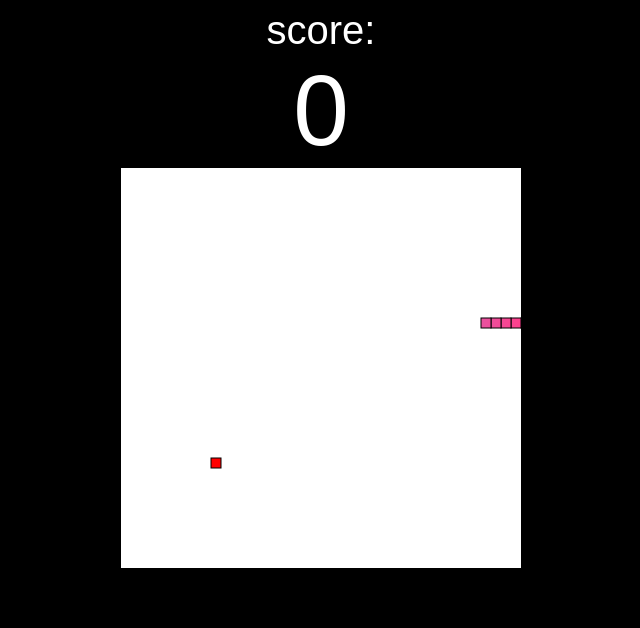
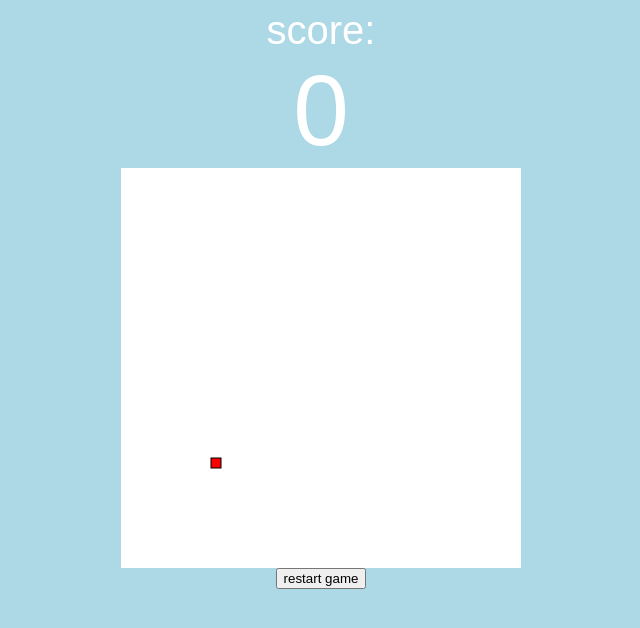
Before and after one commit to abbygee/FinalGame, a plain HTML site: page index.html in a window 1280 px wide. Shown: the whole page, without its empty margins (319-959 px from the left). Drawn offline with Linux system fonts and the light colour scheme; a web font is replaced by a local one.

Commit message:
idk what im doing

```diff
--- a/index.html
+++ b/index.html
@@ -10,6 +10,8 @@
 <body onload="main(); createFood();">
 <header>score:</header>
 <div id="score">0</div>
+<div id="end"></div>
 <canvas id="game" width="400" height="400"></canvas>
+<button id="restart" onclick="restartGame()">restart game</button>
 </body>
 </html>
--- a/script.js
+++ b/script.js
@@ -23,8 +23,10 @@ function main() {
     ctx = gameCanvas.getContext("2d");
     document.addEventListener("keydown", changeDirection);
 
-    // If the game ended return early to stop game
-    if (didGameEnd()) return;
+    if(didGameEnd()){
+        document.getElementById("restart").style.visibility = "visible";
+    }
+
     setTimeout(function eachFrame() {
         changingDirection = false;
         clearCanvas();
@@ -49,7 +51,7 @@ function drawFood() {
 function advanceSnake() {
     // Create the new Snake's head
     var head = {x: snake[0].x + dx, y: snake[0].y + dy};
-    // Add the new head to the beginning of snake body
+    // make the new head to the beginning of snake body
     snake.unshift(head);
     var didEatFood = snake[0].x === foodX && snake[0].y === foodY;
     if (didEatFood) {
@@ -57,7 +59,7 @@ function advanceSnake() {
         document.getElementById('score').innerHTML = score;
         createFood();
     } else {
-        // Remove the last part of snake body
+        // delete last part of snake body
         snake.pop();
     }
 }
--- a/styles.css
+++ b/styles.css
@@ -17,5 +17,10 @@ header{
 }
 
 body{
-    background-color: black;
+    background-color: lightblue;
+    text-align: center;
 }
+
+#restart{
+    visibility: hidden;
+}
```
